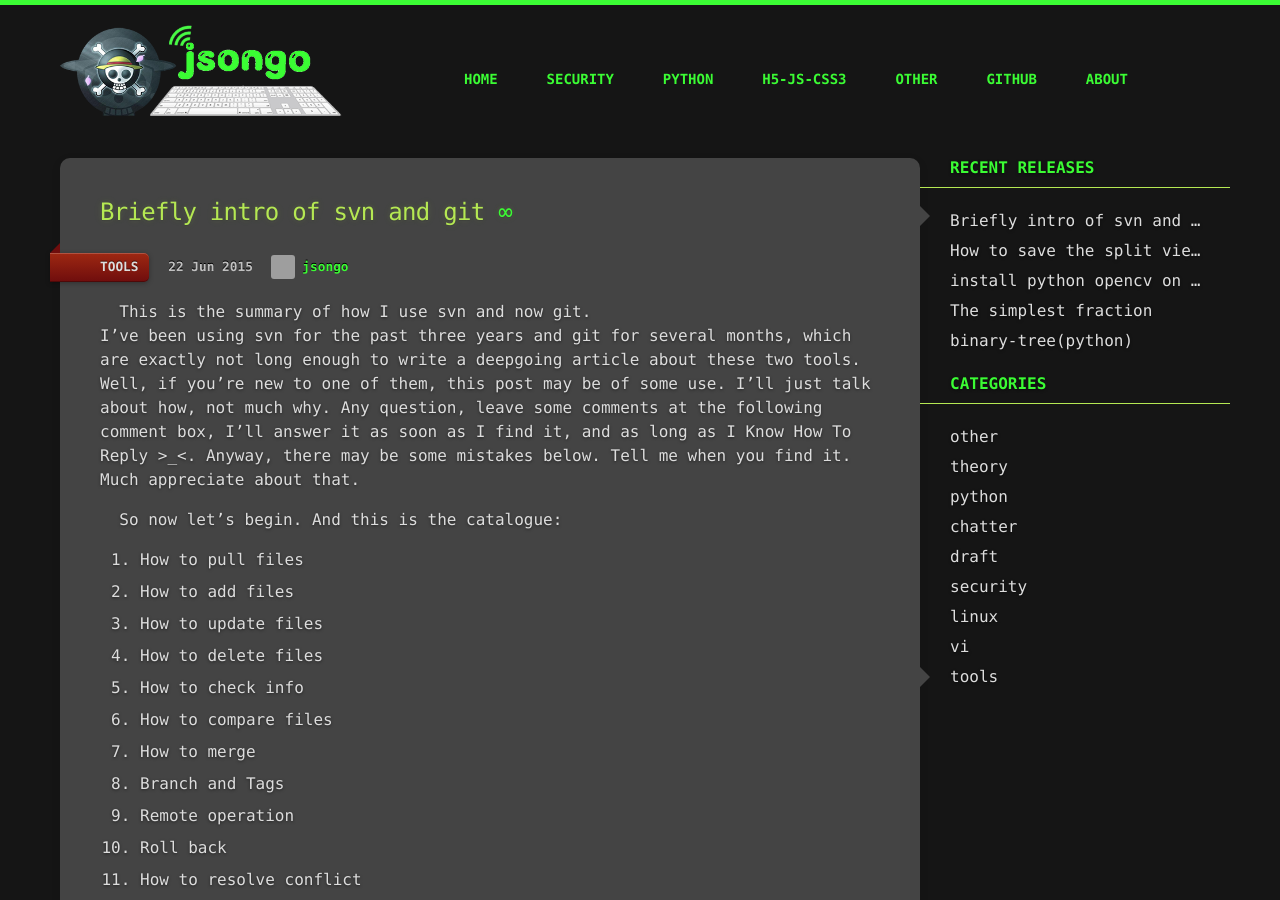
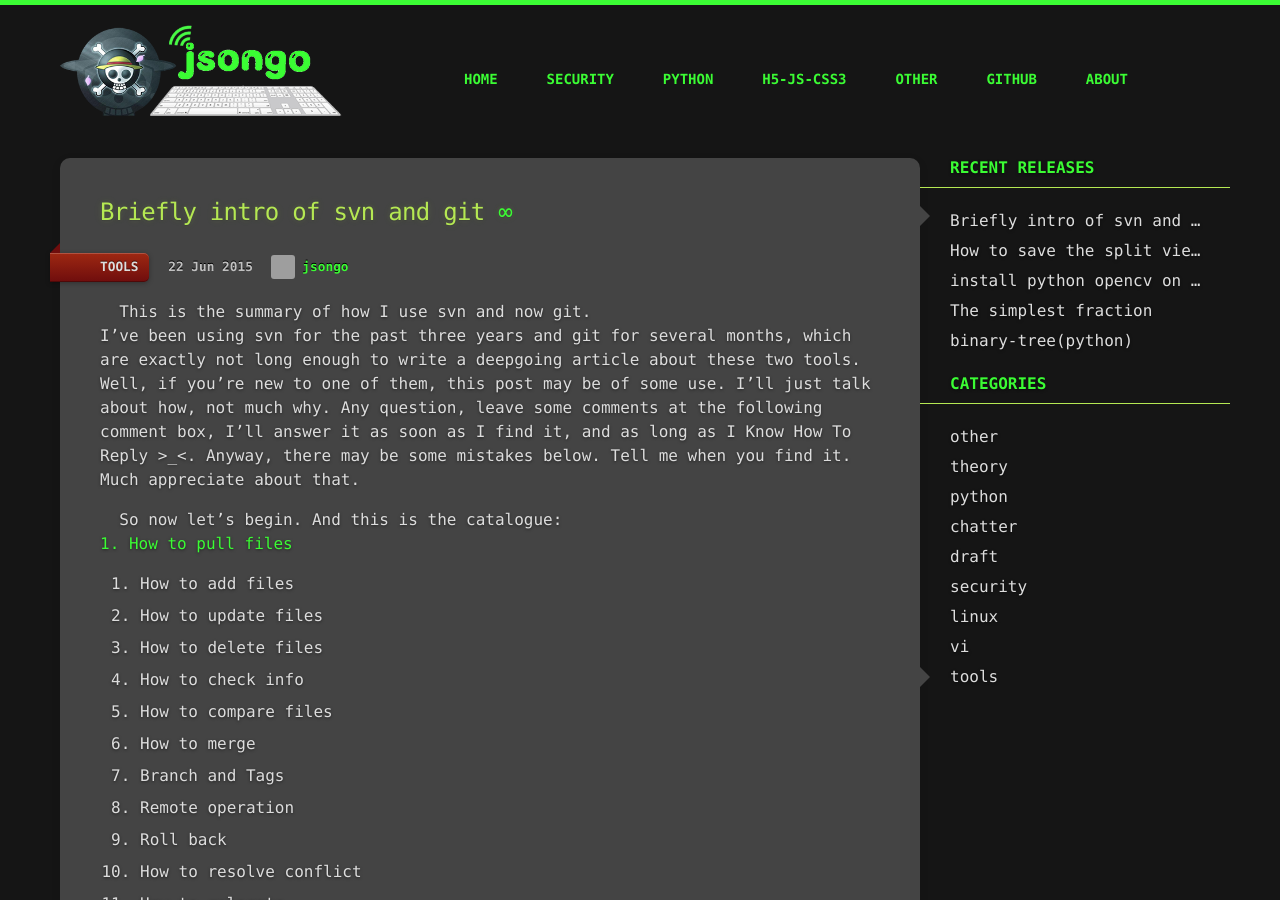
Before and after one commit to jsongo/jsongo.github.io, a Jekyll site: the page built from _posts/2015-06-22-svn-git-summary.markdown, in a window 1280 px wide and 900 px high. Built offline with Jekyll 4.4.1, drawn with Linux system fonts in a browser that asks for light colours; comment, search, counter and statistics services are not loaded; some of the changed lines change nothing that is shown; grey boxes are pictures that could not be loaded.

Commit message:
Update 2015-06-22-svn-git-summary.markdown

```diff
--- a/_posts/2015-06-22-svn-git-summary.markdown
+++ b/_posts/2015-06-22-svn-git-summary.markdown
@@ -14,7 +14,7 @@
 
 
 &nbsp;&nbsp;So now let's begin. And this is the catalogue:
-1. How to pull files
+[1. How to pull files  ](#sec1)
 2. How to add files
 3. How to update files
 4. How to delete files
@@ -31,6 +31,7 @@
 * 15. Why we use git
 
 ---
+<div id="sec1"></div>
 
 > 1. How to pull files
 
```
